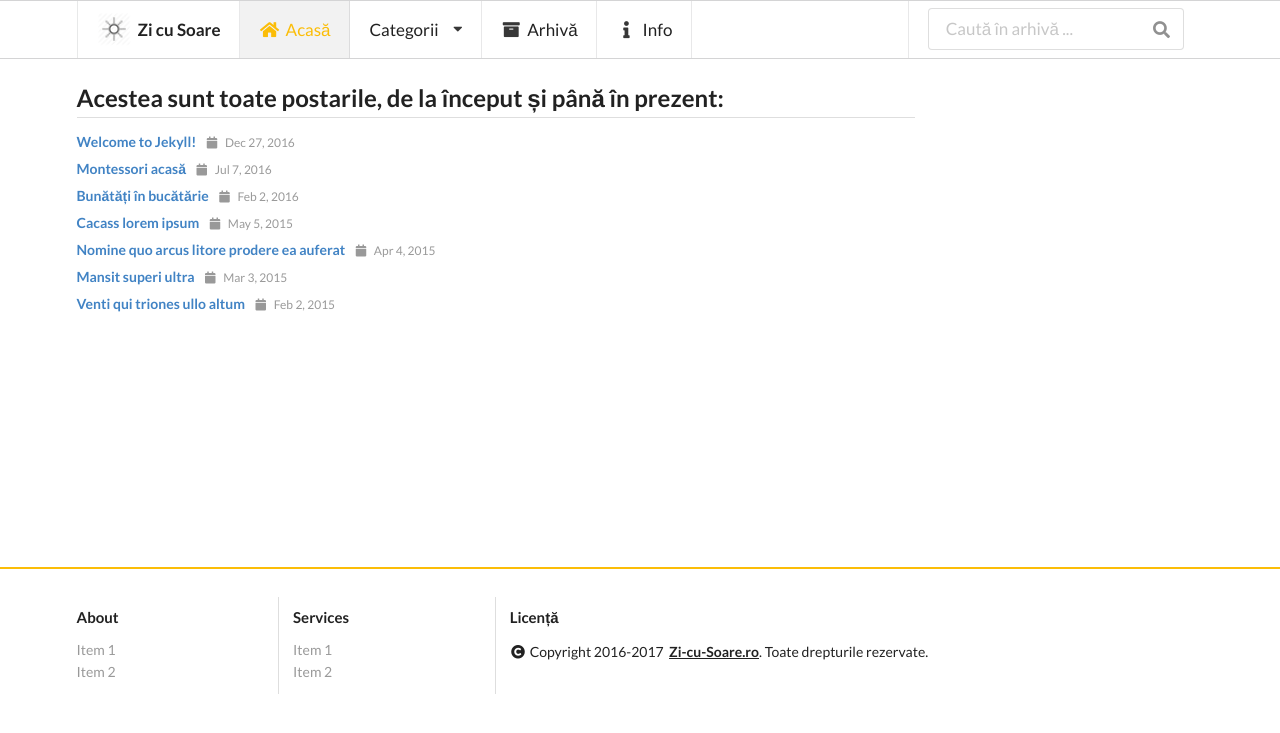
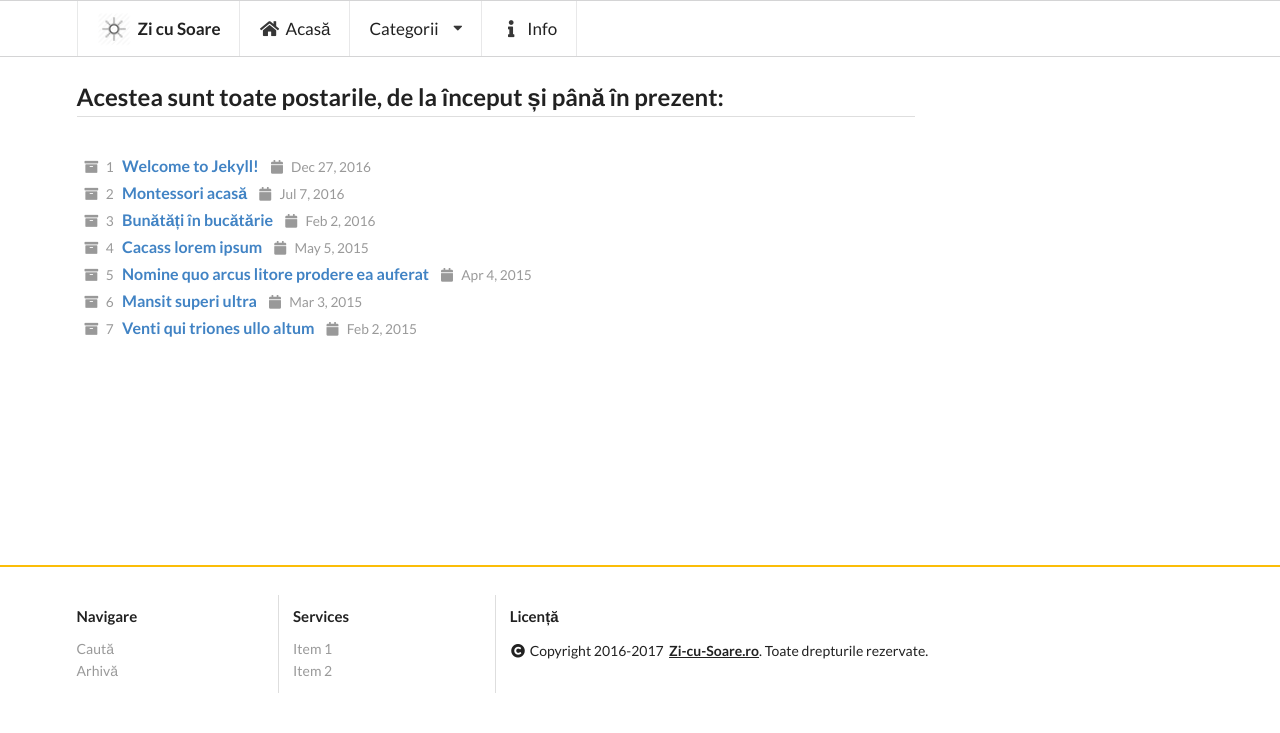
Before and after one commit to Zi-cu-Soare/zi-cu-soare, a Jekyll site: the page built from pages/archive.html, in a window 1280 px wide. Shown: the top 733 px of the page. Built offline with Jekyll 4.4.1, drawn with Linux system fonts in a browser that asks for light colours; nearby versions of some CDN libraries.

Commit message:
Alte fix-uri

```diff
--- a/_includes/footer.html
+++ b/_includes/footer.html
@@ -2,10 +2,10 @@
   <div class="ui container">
     <div class="ui stackable divided equal height stackable grid">
       <div class="three wide column">
-        <h4 class="ui header">About</h4>
+        <h4 class="ui header">Navigare</h4>
         <div class="ui link list">
-          <a href="#" class="item">Item 1</a>
-          <a href="#" class="item">Item 2</a>
+          <a href="/search" class="item">Caută</a>
+          <a href="/archive" class="item">Arhivă</a>
         </div>
       </div>
       <div class="three wide column">
--- a/_includes/header.html
+++ b/_includes/header.html
@@ -4,7 +4,7 @@
       <img src="{{ "/assets/fav" | absolute_url }}/favicon-32.png" style="width:2em;height:2em;" />
       &nbsp; Zi cu Soare
     </div>
-    <a class="item active" href="/"><i class="home icon"></i> Acasă</a>
+    <a class="item {% if page.url == "/" %}active{% endif %}" href="/"><i class="home icon"></i> Acasă</a>
     <div class="ui simple dropdown item">
       Categorii <i class="dropdown icon"></i>
       <div class="menu">
@@ -15,13 +15,6 @@
         <a class="item">În vacanță</a>
       </div>
     </div>
-    <a class="item" href="/archive"><i class="archive icon"></i> Arhivă</a>
-    <a class="item" href="/info"><i class="info icon"></i> Info</a>
-    <div class="right item">
-      <div class="ui icon input">
-        <input class="prompt" type="text" placeholder="Caută în arhivă ...">
-        <i class="search link icon"></i>
-      </div>
-    </div>
+    <a class="item {% if page.url == "/info/" %}active{% endif %}" href="/info"><i class="info icon"></i> Info</a>
   </div>
 </div>
--- a/_layouts/post.html
+++ b/_layouts/post.html
@@ -3,7 +3,6 @@ layout: default
 format: post
 ---
 <div class="ui container" style="padding:2em 0 2em"><div class="ui grid"><div class="fourteen wide column" style="min-height:480px">
-
   <div class="ui feed">
     <div class="event">
       <div class="label">
@@ -47,7 +46,7 @@ format: post
       <span>Părerea ta:</span>
       <i class="empty heart icon"></i>
       <i class="comment outline icon"></i>
-      <span>&nbsp;Share:</span>
+      <span>| &nbsp;Share:</span>
       <i class="facebook f icon"></i>
       <i class="google plus icon"></i>
       <i class="twitter icon"></i>
--- a/pages/archive.html
+++ b/pages/archive.html
@@ -4,11 +4,14 @@ layout: page
 permalink: /archive/
 ---
 <h2 class="ui dividing header">Acestea sunt toate postarile, de la început și până în prezent:</h2>
-<div class="ui feed">
-{% for post in site.posts %}
+<div class="ui large feed">
+</br />
+{% assign counter = 1 %}
+{% for post in site.posts limit:999 %}
 <div class="event">
   <div class="content">
     <div class="summary">
+      <div class="date"><i class="archive icon"></i> {{ counter }} &nbsp;</div>
       <a class="header" href="{{ post.url | prepend: site.baseurl | prepend: site.url }}">
       {{ post.title | strip_html | strip_newlines }}
       </a>
@@ -18,5 +21,6 @@ permalink: /archive/
     </div>
   </div>
 </div>
+{% assign counter=counter | plus:1 %}
 {% endfor %}
 </div>
```
